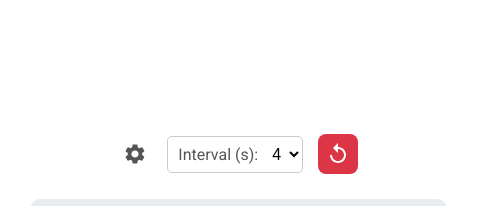
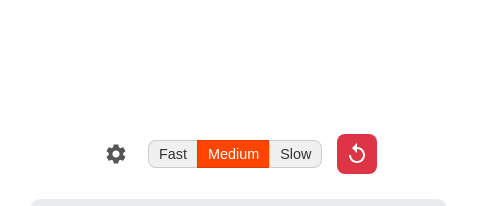
Before and after one commit to mattduff36/bingo-caller, a website: page index.html in a window 1280 px wide. Shown: the top 206 px of the page, 0-485 px from the left. Drawn offline with Linux system fonts and the light colour scheme.

Commit message:
feat: Replace interval dropdown with speed buttons

```diff
--- a/index.html
+++ b/index.html
@@ -37,16 +37,10 @@
                             <path d="M19.14,12.94c0.04-0.3,0.06-0.61,0.06-0.94c0-0.32-0.02-0.64-0.07-0.94l2.03-1.58c0.18-0.14,0.23-0.41,0.12-0.61 l-1.92-3.32c-0.12-0.22-0.37-0.29-0.59-0.22l-2.39,0.96c-0.5-0.38-1.03-0.7-1.62-0.94L14.4,2.81c-0.04-0.24-0.24-0.41-0.48-0.41 h-3.84c-0.24,0-0.44,0.17-0.48,0.41L9.2,5.25C8.61,5.49,8.08,5.81,7.58,6.19L5.19,5.23C4.97,5.16,4.72,5.23,4.6,5.45L2.68,8.77 c-0.11,0.2-0.06,0.47,0.12,0.61l2.03,1.58C4.77,11.36,4.75,11.68,4.75,12c0,0.32,0.02,0.64,0.07,0.94l-2.03,1.58 c-0.18,0.14-0.23,0.41-0.12,0.61l1.92,3.32c0.12,0.22,0.37,0.29,0.59,0.22l2.39-0.96c0.5,0.38,1.03,0.7,1.62,0.94l0.36,2.44 c0.04,0.24,0.24,0.41,0.48,0.41h3.84c0.24,0,0.44-0.17,0.48-0.41l0.36-2.44c0.59-0.24,1.12-0.56,1.62-0.94l2.39,0.96 c0.22,0.08,0.47,0.01,0.59-0.22l1.92-3.32c0.11-0.2,0.06-0.47-0.12-0.61L19.14,12.94z M12,15.6c-1.98,0-3.6-1.62-3.6-3.6 s1.62-3.6,3.6-3.6s3.6,1.62,3.6,3.6S13.98,15.6,12,15.6z"/>
                         </svg>
                     </button>
-                    <div class="input-group">
-                        <label for="intervalSelector">Interval (s):</label>
-                        <select id="intervalSelector">
-                            <option value="2">2</option>
-                            <option value="3">3</option>
-                            <option value="4" selected>4</option>
-                            <option value="5">5</option>
-                            <option value="6">6</option>
-                            <option value="8">8</option>
-                        </select>
+                    <div class="speed-controls">
+                        <button id="speed-fast" data-speed="3000" class="speed-button">Fast</button>
+                        <button id="speed-medium" data-speed="5000" class="speed-button active">Medium</button>
+                        <button id="speed-slow" data-speed="8000" class="speed-button">Slow</button>
                     </div>
                     <button id="resetButton" class="icon-button" aria-label="Reset Game">
                         <svg xmlns="http://www.w3.org/2000/svg" viewBox="0 0 24 24" fill="currentColor" width="24" height="24">
--- a/script.js
+++ b/script.js
@@ -1,7 +1,6 @@
 document.addEventListener('DOMContentLoaded', () => {
     // --- DOM Element References ---
     const resetButton = document.getElementById('resetButton');
-    const intervalSelector = document.getElementById('intervalSelector');
     const voiceSelector = document.getElementById('voiceSelector');
     const ballDisplay = document.getElementById('ballDisplay');
     const ballNumberDisplay = document.getElementById('ballNumber');
@@ -21,12 +20,19 @@ document.addEventListener('DOMContentLoaded', () => {
     const iosOtherInstructions = document.getElementById('ios-other-instructions');
     const nativeInstallButton = document.getElementById('native-install-button');
 
+    // Speed control buttons
+    const speedButtons = [
+        document.getElementById('speed-fast'),
+        document.getElementById('speed-medium'),
+        document.getElementById('speed-slow')
+    ];
+
     // --- State Variables ---
     let numbersPool = [];
     let calledNumbers = [];
     let callIntervalId = null;
     let isPaused = true;
-    let currentInterval = 4000; // Default interval to 4 seconds
+    let currentInterval = 5000; // Default interval to 5 seconds (Medium)
     let voices = [];
     let previousNumber = null;
     let deferredPrompt;
@@ -280,12 +286,25 @@ document.addEventListener('DOMContentLoaded', () => {
     ballDisplay.addEventListener('click', toggleCalling);
     ballDisplay.addEventListener('keydown', e => (e.key === ' ' || e.key === 'Enter') && toggleCalling());
     resetButton.addEventListener('click', resetGame);
-    intervalSelector.addEventListener('change', e => {
-        currentInterval = parseInt(e.target.value, 10) * 1000;
-        if (!isPaused) {
-            stopCalling();
-            startCalling();
-        }
+
+    speedButtons.forEach(button => {
+        button.addEventListener('click', () => {
+            // Remove active class from all buttons
+            speedButtons.forEach(btn => btn.classList.remove('active'));
+            // Add active class to the clicked button
+            button.classList.add('active');
+
+            // Update the interval
+            const newInterval = parseInt(button.dataset.speed, 10);
+            if (currentInterval !== newInterval) {
+                currentInterval = newInterval;
+                // If the game is running, restart the interval
+                if (!isPaused) {
+                    stopCalling();
+                    startCalling();
+                }
+            }
+        });
     });
 
     settingsButton.addEventListener('click', () => settingsModal.style.display = 'flex');
--- a/style.css
+++ b/style.css
@@ -745,3 +745,34 @@ button.settings-button:hover {
 .button-primary:hover {
     background-color: #005ecb;
 }
+
+.controls .speed-controls {
+    display: flex;
+}
+
+.controls .speed-button {
+    padding: 5px 10px;
+    font-size: 0.9em;
+    color: #333;
+    background-color: #f0f0f0;
+    border: 1px solid #ccc;
+    border-right-width: 0;
+    cursor: pointer;
+    transition: background-color 0.3s ease, color 0.3s ease, border-color 0.3s ease;
+    border-radius: 0;
+}
+
+.controls .speed-button:first-child {
+    border-radius: 8px 0 0 8px;
+}
+
+.controls .speed-button:last-child {
+    border-right-width: 1px;
+    border-radius: 0 8px 8px 0;
+}
+
+.controls .speed-button.active {
+    color: white;
+    background-color: #ff4500;
+    border-color: #d93b00;
+}
```
